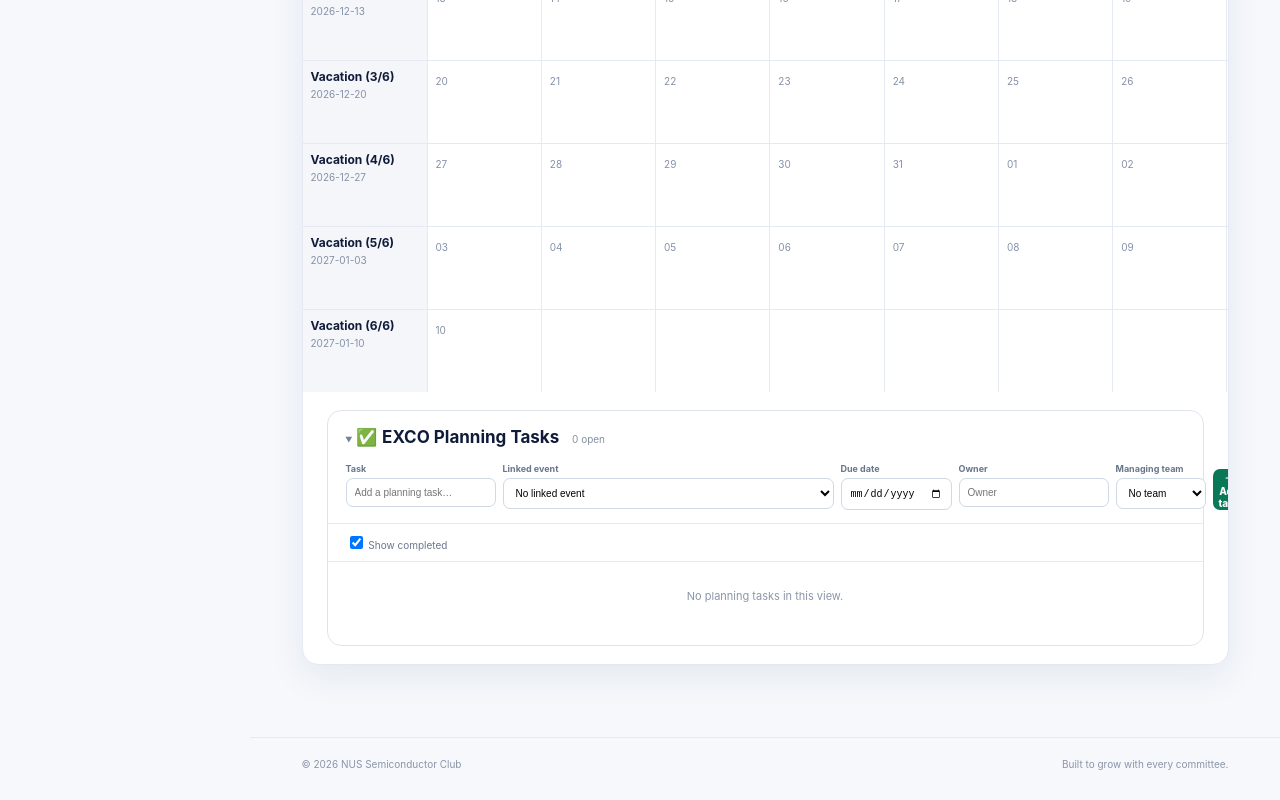
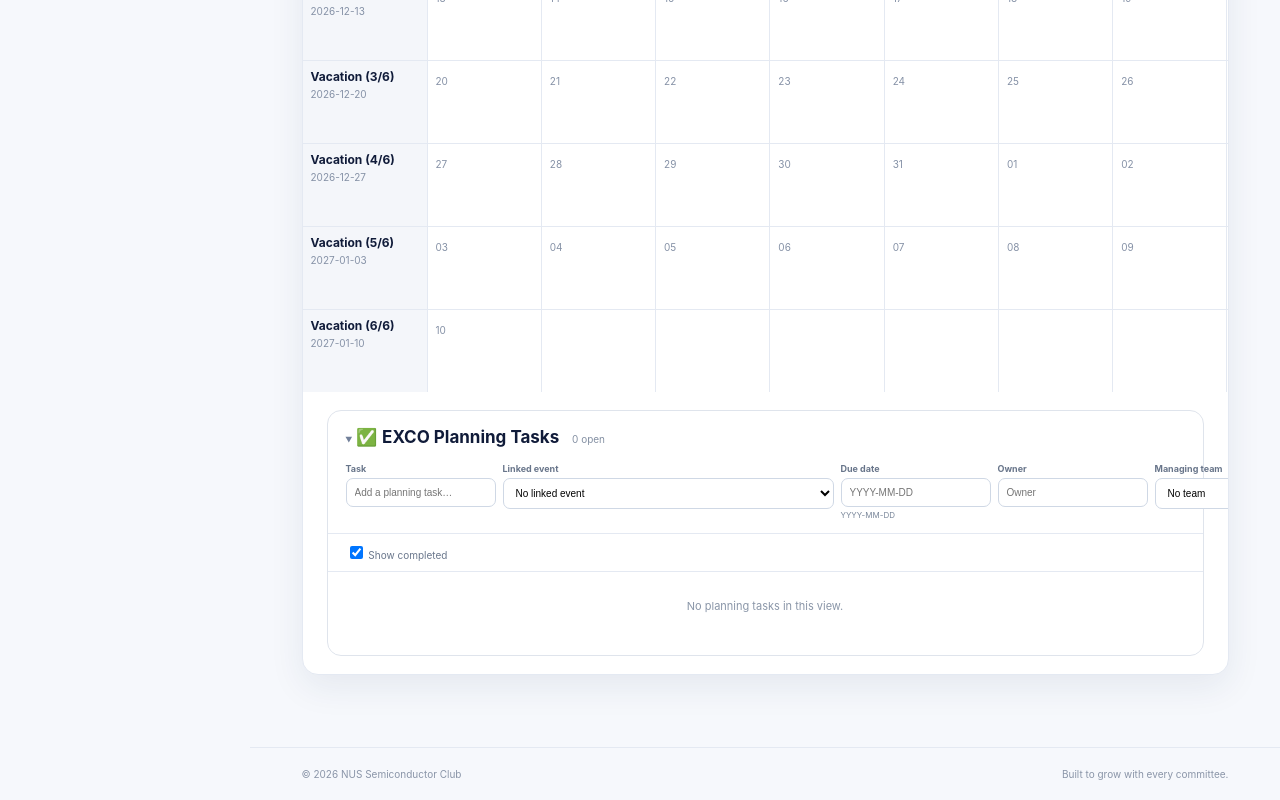
Before and after one commit to botaozheng180-netizen/NUSSCC-Digital-Hub, a Next.js app: page /calendar in a window 1280 px wide. Shown: the part 3274-4074 px from the top of the page. Built offline with nearby package versions, Linux system fonts and the light colour scheme.

Commit message:
Keep calendar due-date input in English

```diff
--- a/app/globals.css
+++ b/app/globals.css
@@ -665,6 +665,12 @@ body {
   font-size: 9px;
   font-weight: 750;
 }
+.planning-task-form label > small {
+  display: block;
+  margin-top: 3px;
+  color: #7a879a;
+  font-size: 8px;
+}
 .planning-task-form button {
   align-self: end;
   min-height: 33px;
--- a/components/events/planning-task-board.tsx
+++ b/components/events/planning-task-board.tsx
@@ -20,12 +20,17 @@ export function PlanningTaskBoard({ events, tasks, onChange }: Props) {
   const [showCompleted, setShowCompleted] = useState(true);
   const [deleteTask, setDeleteTask] = useState<EventPlanningTask | null>(null);
   const [notice, setNotice] = useState("");
+  const [validation, setValidation] = useState("");
   const cancelDeleteRef = useRef<HTMLButtonElement>(null);
   const visible = useMemo(() => tasks.filter((task) => showCompleted || !task.done), [showCompleted, tasks]);
 
   const addTask = (formEvent: React.FormEvent) => {
     formEvent.preventDefault();
-    if (!text.trim()) return;
+    if (!text.trim()) { setValidation("Enter a task name."); return; }
+    if (due && !/^\d{4}-(0[1-9]|1[0-2])-([0-2]\d|3[01])$/.test(due)) {
+      setValidation("Enter the due date in YYYY-MM-DD format.");
+      return;
+    }
     const selected = events.find((event) => String(event.legacyId) === eventId);
     onChange([...tasks, {
       id: `local-task-${crypto.randomUUID()}`,
@@ -34,20 +39,22 @@ export function PlanningTaskBoard({ events, tasks, onChange }: Props) {
       owner: owner.trim() || null, description: "", links: [], images: [],
     }]);
     setNotice(`Added task: ${text.trim()}`);
+    setValidation("");
     setText(""); setDue(""); setOwner("");
   };
 
   return (
     <details className="calendar-panel planning-panel" open>
       <summary>✅ <strong>EXCO Planning Tasks</strong> <small>{tasks.filter((task) => !task.done).length} open</small></summary>
-      <form className="planning-task-form" onSubmit={addTask}>
-        <label><span>Task</span><input value={text} onChange={(event) => setText(event.target.value)} placeholder="Add a planning task…" required /></label>
+      <form className="planning-task-form" onSubmit={addTask} noValidate>
+        <label><span>Task</span><input value={text} onChange={(event) => { setText(event.target.value); setValidation(""); }} placeholder="Add a planning task…" required aria-invalid={validation === "Enter a task name."} aria-describedby={validation === "Enter a task name." ? "planning-task-validation" : undefined} /></label>
         <label><span>Linked event</span><select value={eventId} onChange={(event) => setEventId(event.target.value)}><option value="">No linked event</option>{events.map((event) => <option value={String(event.legacyId)} key={event.id}>{event.public.name}</option>)}</select></label>
-        <label><span>Due date</span><input type="date" value={due} onChange={(event) => setDue(event.target.value)} /></label>
+        <label><span>Due date</span><input type="text" inputMode="numeric" autoComplete="off" value={due} onChange={(event) => { setDue(event.target.value); setValidation(""); }} placeholder="YYYY-MM-DD" aria-label="Due date (YYYY-MM-DD)" aria-invalid={validation.includes("due date")} aria-describedby={validation.includes("due date") ? "planning-task-validation" : "due-date-format"} /><small id="due-date-format">YYYY-MM-DD</small></label>
         <label><span>Owner</span><input value={owner} onChange={(event) => setOwner(event.target.value)} placeholder="Owner" /></label>
         <label><span>Managing team</span><select value={team} onChange={(event) => setTeam(event.target.value as EventTeam | "")}><option value="">No team</option>{EVENT_TEAMS.map((value) => <option value={value} key={value}>{value}</option>)}</select></label>
         <button type="submit">＋ Add task</button>
       </form>
+      {validation && <p className="editor-validation" id="planning-task-validation" role="alert">{validation}</p>}
       <div className="sr-only" aria-live="polite">{notice}</div>
       <div className="planning-task-controls"><label><input type="checkbox" checked={showCompleted} onChange={(event) => setShowCompleted(event.target.checked)} /> Show completed</label></div>
       <div className="planning-task-list">
```
Also changed, not shown: 1 other file (tests, documents, lock files or other folders).
